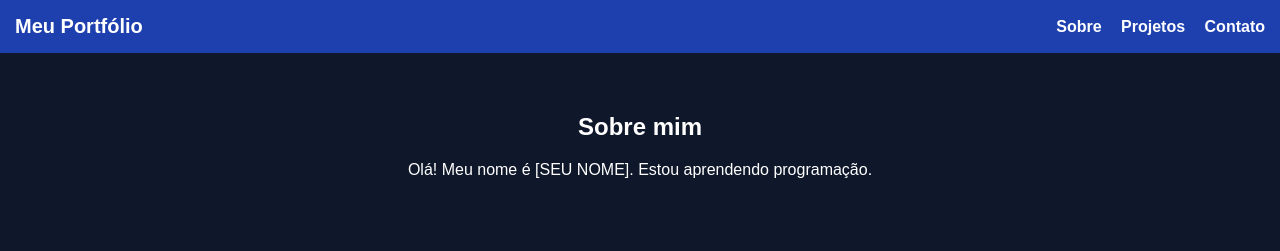
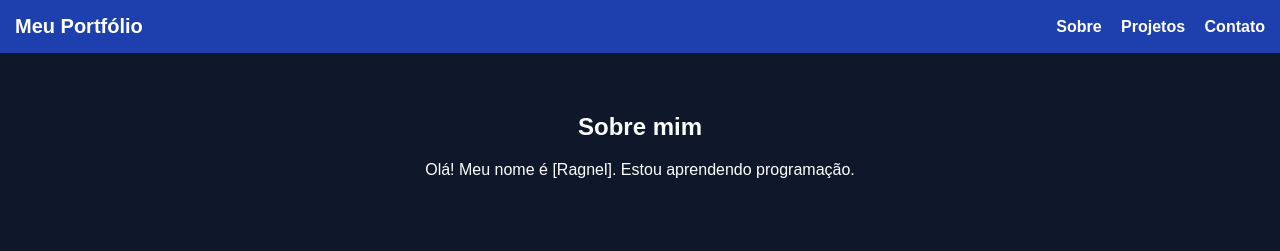
Before and after one commit to pedroragnelsantos-dotcom/meuprimeirosite2, a plain HTML site: page index.html in a window 1280 px wide. Shown: the top 251 px of the page. Drawn offline with Linux system fonts and the light colour scheme.

Commit message:
Update index.html

```diff
--- a/index.html
+++ b/index.html
@@ -92,7 +92,7 @@
 
 <section id="sobre">
   <h2>Sobre mim</h2>
-  <p>Olá! Meu nome é [SEU NOME]. Estou aprendendo programação.</p>
+  <p>Olá! Meu nome é [Ragnel]. Estou aprendendo programação.</p>
 </section>
 
 <section id="projetos">
```
